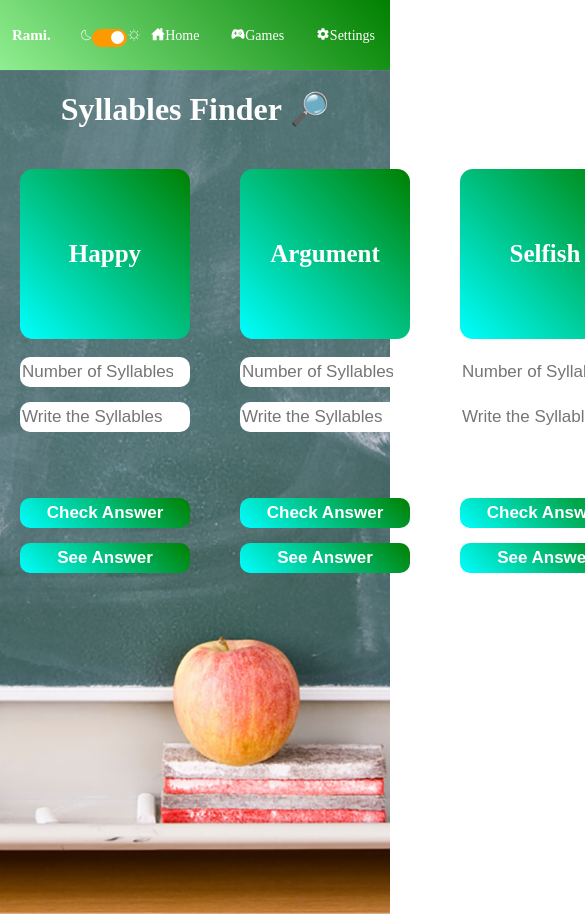
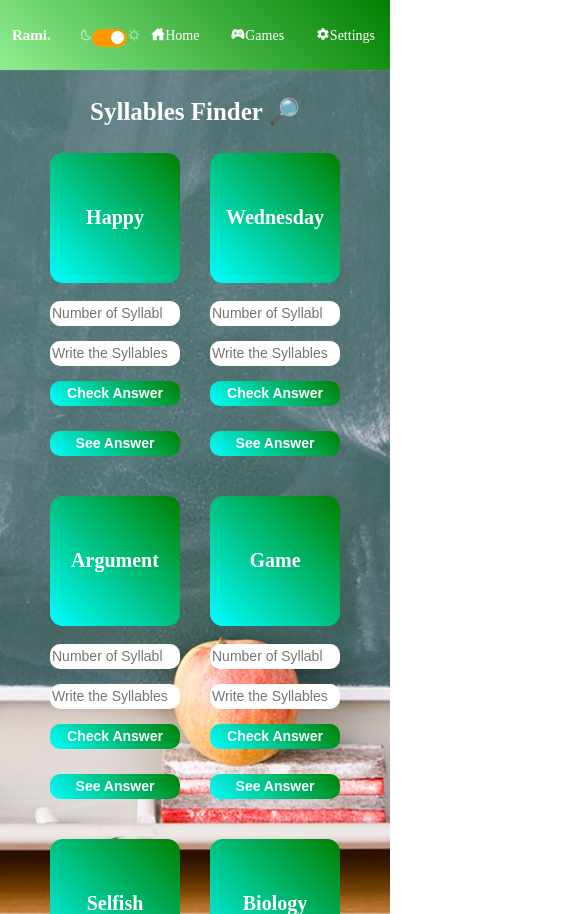
Before and after one commit to Rami-Abdulkarim/English-Acts, a React (Create React App) app: page /SyllablesFinder in a window 390 px wide. Shown: the top 914 px of the page, 585 px wide, since content can reach past the window. Built offline with nearby package versions, Linux system fonts and the light colour scheme.

Commit message:
Deployed website

```diff
--- a/src/Components/Games.css
+++ b/src/Components/Games.css
@@ -131,7 +131,7 @@
 }
 
 .Games-SyllablesFinder-Text {
-    margin-left: 45px;
+    margin-left: 40px;
     margin-bottom: 20px;
 }
 
--- a/src/Components/SyllablesFinder/SyllablesFinder.css
+++ b/src/Components/SyllablesFinder/SyllablesFinder.css
@@ -12,6 +12,16 @@
 
 .SyllablesFinder-Container1 {
     padding-top: 20px;
+    display: flex;
+    gap: 30px;
+}
+
+.SyllablesFinder-Responsive1 {
+    display: flex;
+    gap: 30px;
+}
+
+.SyllablesFinder-Responsive2 {
     display: flex;
     gap: 30px;
 }
@@ -47,6 +57,7 @@
     border-radius: 10px;
     border: none;
     font-size: 17px;
+    margin-bottom: 30px;
 }
 
 .SyllablesFinder-Button {
@@ -66,3 +77,93 @@
 .SyllablesFinder-Button:hover {
     transform: scale(1.1);
 }
+
+@media(max-width:767px) {
+    .SyllablesFinder-Parent {
+        background: url(./Images/SyllablesFinder-BG.jpeg) no-repeat center fixed;
+        background-size: cover;
+        height: 100vh;
+        overflow: scroll;
+    }
+
+    .SyllablesFinder-H1 {
+        text-align: center;
+        color: #fff;
+        padding-top: 10px;
+        font-size: 25px;
+    }
+
+    .SyllablesFinder-Container1 {
+        padding-top: 10px;
+        display: flex;
+        align-items: center;
+        justify-content: center;
+        gap: 30px;
+    }
+
+    .SyllablesFinder-Responsive1 {
+        display: flex;
+        flex-direction: column;
+        gap: 30px;
+    }
+
+    .SyllablesFinder-Responsive2 {
+        display: flex;
+        flex-direction: column;
+        gap: 30px;
+    }
+
+    .SyllablesFinder-Box {
+        width: 130px;
+        height: 130px;
+        background: linear-gradient(45deg, cyan, green);
+        border-radius: 0.8rem;
+        margin-left: 0px;
+        display: flex;
+        justify-content: center;
+        align-items: center;
+    }
+
+    .SyllablesFinder-Box-Text {
+        font-size: 20px;
+        font-family: 'Times New Roman', Times, serif;
+        color: #fff;
+        display: block;
+        margin: 0 auto;
+    }
+
+    .SyllablesFinder-Input-Flex {
+        display: flex;
+        flex-direction: column;
+        gap: 15px;
+    }
+
+    .SyllablesFinder-Input {
+        margin-left: 0px;
+        width: 130px;
+        height: 25px;
+        border-radius: 10px;
+        border: none;
+        font-size: 14px;
+        margin-bottom: 0px;
+    }
+
+    .SyllablesFinder-Button {
+        width: 130px;
+        height: 25px;
+        border-radius: 10px;
+        margin-left: 0px;
+        border: none;
+        font-size: 14px;
+        font-weight: 600;
+        color: #fff;
+        background: linear-gradient(45deg, cyan, green);
+        transition: transform .3s ease-in-out;
+        cursor: pointer;
+        margin-bottom: 10px;
+    }
+
+    .SyllablesFinder-Button:hover {
+        transform: scale(1.1);
+    }
+}
--- a/src/Components/SyllablesFinder/SyllablesFinder.jsx
+++ b/src/Components/SyllablesFinder/SyllablesFinder.jsx
@@ -348,6 +348,7 @@ const SyllablesFinder = () => {
     <div className="SyllablesFinder-Parent">
       <h1 className="SyllablesFinder-H1">Syllables Finder 🔎</h1>
       <div className="SyllablesFinder-Container1">
+        <div className="SyllablesFinder-Responsive2">
         <span>
           <div className="SyllablesFinder-Box">
             <h3 className="SyllablesFinder-Box-Text">Happy</h3>
@@ -368,8 +369,6 @@ const SyllablesFinder = () => {
               placeholder="Write the Syllables"
               className="SyllablesFinder-Input"
             />
-            <br />
-            <br />
             <button onClick={handleAnswer1} className="SyllablesFinder-Button">
               Check Answer
             </button>
@@ -402,8 +401,6 @@ const SyllablesFinder = () => {
               placeholder="Write the Syllables"
               className="SyllablesFinder-Input"
             />
-            <br />
-            <br />
             <button onClick={handleAnswer2} className="SyllablesFinder-Button">
               Check Answer
             </button>
@@ -436,8 +433,6 @@ const SyllablesFinder = () => {
               placeholder="Write the Syllables"
               className="SyllablesFinder-Input"
             />
-            <br />
-            <br />
             <button onClick={handleAnswer3} className="SyllablesFinder-Button">
               Check Answer
             </button>
@@ -449,7 +444,9 @@ const SyllablesFinder = () => {
             </button>
           </div>
         </span>
+        </div>
 
+        <div className="SyllablesFinder-Responsive2">
         <span>
           <div className="SyllablesFinder-Box">
             <h3 className="SyllablesFinder-Box-Text">Wednesday</h3>
@@ -470,8 +467,6 @@ const SyllablesFinder = () => {
               placeholder="Write the Syllables"
               className="SyllablesFinder-Input"
             />
-            <br />
-            <br />
             <button onClick={handleAnswer4} className="SyllablesFinder-Button">
               Check Answer
             </button>
@@ -504,8 +499,6 @@ const SyllablesFinder = () => {
               placeholder="Write the Syllables"
               className="SyllablesFinder-Input"
             />
-            <br />
-            <br />
             <button onClick={handleAnswer5} className="SyllablesFinder-Button">
               Check Answer
             </button>
@@ -538,8 +531,6 @@ const SyllablesFinder = () => {
               placeholder="Write the Syllables"
               className="SyllablesFinder-Input"
             />
-            <br />
-            <br />
             <button onClick={handleAnswer6} className="SyllablesFinder-Button">
               Check Answer
             </button>
@@ -551,6 +542,7 @@ const SyllablesFinder = () => {
             </button>
           </div>
         </span>
+        </div>
       </div>
     </div>
   );
```
